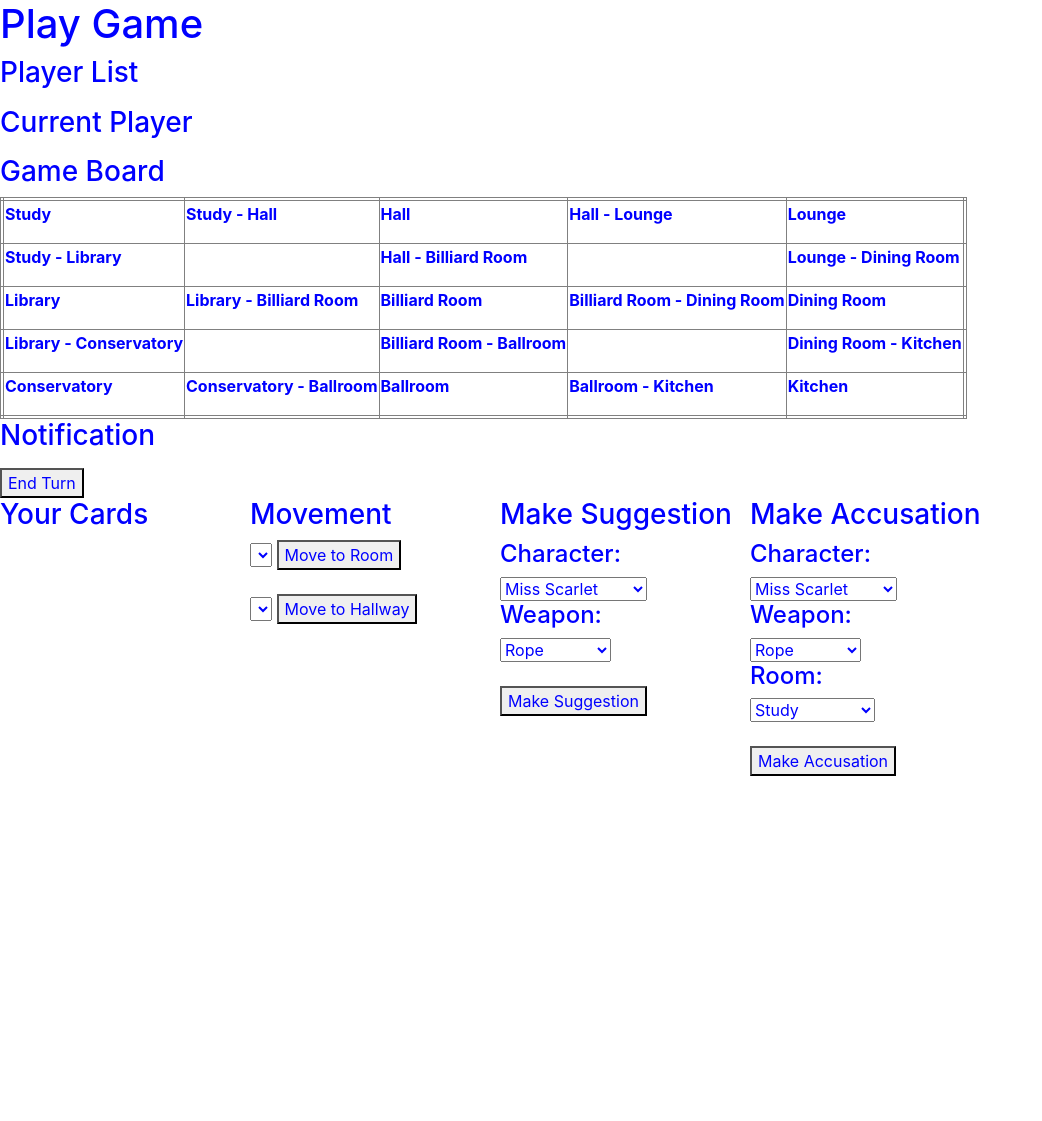
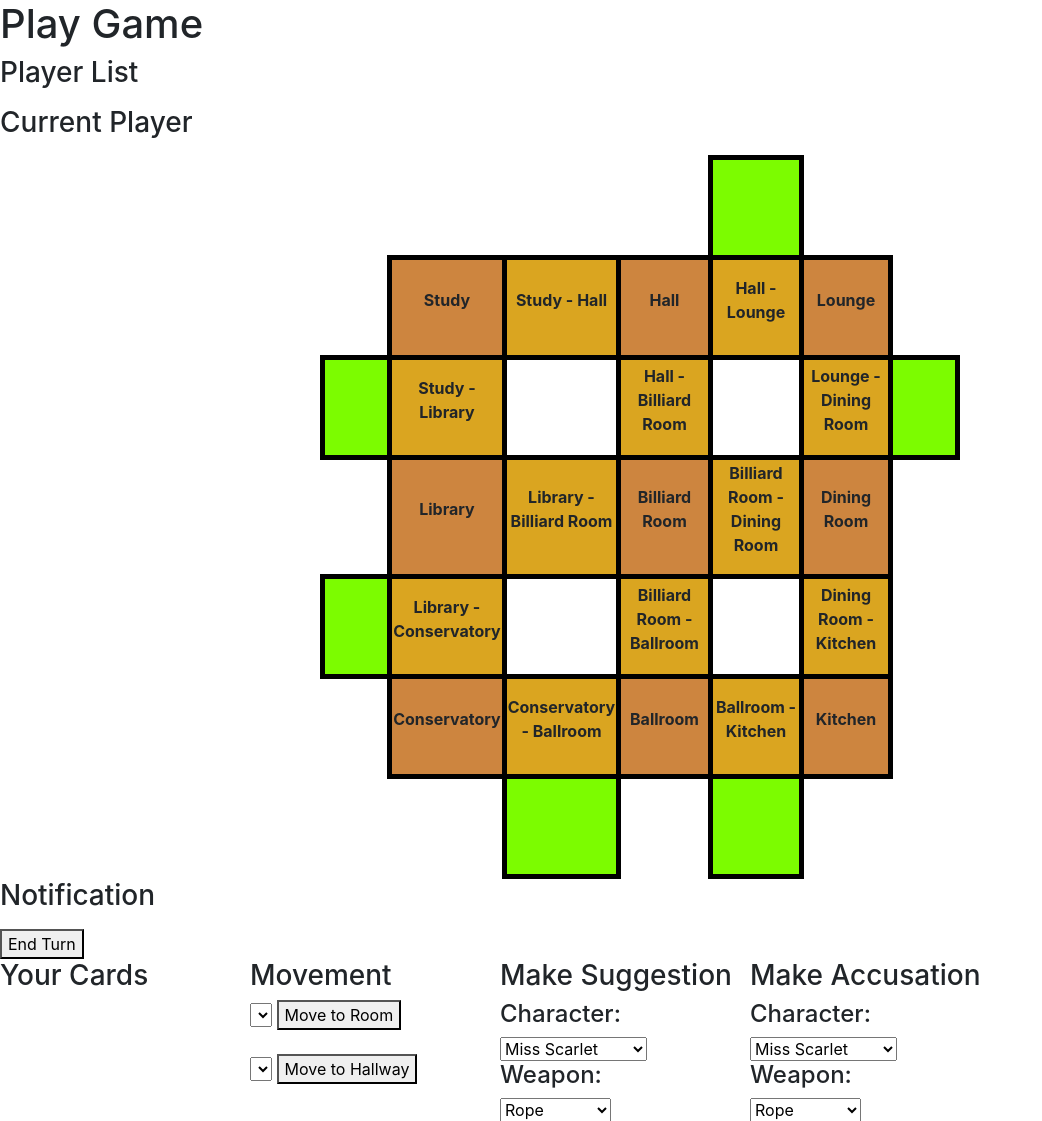
Before and after one commit to frodo-bot/Clue-Less, a Django app: template clueless/templates/play.html in a window 1280 px wide. Shown: the top 1121 px of the page, without its empty margins (0-1042 px from the left). Before the commit the page ends 776 px from the top, so only its background shows below. Run offline with Django 3.2, Linux system fonts and the light colour scheme; the template is opened without the code that fills it, so the values that code supplies are empty; the visitor is signed in with stand-in values (Sample User, id 1); some libraries are stand-ins or nearby versions.

Commit message:
some progress on board

```diff
--- a/clueless/static/style.css
+++ b/clueless/static/style.css
@@ -1 +1,29 @@
-* { color:blue; } /* test that CSS works */
+table td {
+  border: 5px solid black;
+  height: 100px;
+  width: 100px;
+}
+.board {
+  text-align: center;
+  vertical-align: center;
+  margin-left:25%;
+  margin-right:25%;
+}
+.room {
+  background: peru;
+}
+.hallway {
+  background: goldenrod;
+}
+.starting {
+  background: lawngreen;
+}
+.empty {
+  border: 0px;
+}
+
+/*TODO*/
+.options {
+  width: 100%;
+  overflow: hidden;
+}
--- a/clueless/templates/play.html
+++ b/clueless/templates/play.html
@@ -5,7 +5,7 @@
 
 {% block content %}
 {% if user.is_authenticated %}
-  <h1>Play Game</h1>
+  <h1 id="title">Play Game</h1>
 
   <h3>Player List</h3>
   <ul id="player-list"></ul>
@@ -13,137 +13,139 @@
   <h3>Current Player</h3>
   <p id="current-player"></p>
 
-  <h3>Game Board</h3>
-  <table border="1">
+  <!--h3>Game Board</h3-->
+  <div class="board">
+  <table id="board">
     <tbody>
       <tr>
-        <td></td>
-        <td></td>
-        <td></td>
-        <td></td>
-        <td id="scarlet-starting"></td>
-        <td></td>
-        <td></td>
+        <td class="empty"></td>
+        <td class="empty"></td>
+        <td class="empty"></td>
+        <td class="empty"></td>
+        <td id="scarlet-starting" class="starting"></td>
+        <td class="empty"></td>
+        <td class="empty"></td>
       </tr>
       <tr>
-        <td></td>
-        <td>
+        <td class="empty"></td>
+        <td class="room">
           <b>Study</b>
           <p id="study-players"></p>
         </td>
-        <td>
+        <td class="hallway">
           <b>Study - Hall</b>
           <p id="study-hall-players"></p>
         </td>
-        <td>
+        <td class="room">
           <b>Hall</b>
           <p id="hall-players"></p>
         </td>
-        <td>
+        <td class="hallway">
           <b>Hall - Lounge</b>
           <p id="hall-lounge-players"></p>
         </td>
-        <td>
+        <td class="room">
           <b>Lounge</b>
           <p id="lounge-players"></p>
         </td>
-        <td></td>
+        <td class="empty"></td>
       </tr>
       <tr>
-        <td id="plum-starting"></td>
-        <td>
+        <td id="plum-starting" class="starting"></td>
+        <td class="hallway">
             <b>Study - Library</b>
             <p id="study-library-players"></p>
         </td>
-        <td></td>
-        <td>
+        <td class="empty"></td>
+        <td class="hallway">
             <b>Hall - Billiard Room</b>
             <p id="hall-billiard-players"></p>
         </td>
-        <td></td>
-        <td>
+        <td class="empty"></td>
+        <td class="hallway">
             <b>Lounge - Dining Room</b>
             <p id="lounge-dining-players"></p>
         </td>
-        <td id="mustard-starting"></td>
+        <td id="mustard-starting" class="starting"></td>
       </tr>
       <tr>
-        <td></td>
-        <td>
+        <td class="empty"></td>
+        <td class="room">
             <b>Library</b>
             <p id="library-players"></p>
         </td>
-        <td>
+        <td class="hallway">
             <b>Library - Billiard Room</b>
             <p id="library-billiard-players"></p>
         </td>
-        <td>
+        <td class="room">
             <b>Billiard Room</b>
             <p id="billiard-players"></p>
         </td>
-        <td>
+        <td class="hallway">
             <b>Billiard Room - Dining Room</b>
             <p id="billiard-dining-players"></p>
         </td>
-        <td>
+        <td class="room">
             <b>Dining Room</b>
             <p id="dining-players"></p>
         </td>
-        <td></td>
+        <td class="empty"></td>
       </tr>
       <tr>
-        <td id="peacock-starting"></td>
-        <td>
+        <td id="peacock-starting" class="starting"></td>
+        <td class="hallway">
             <b>Library - Conservatory</b>
             <p id="library-conservatory-players"></p>
         </td>
-        <td></td>
-        <td>
+        <td class="empty"></td>
+        <td class="hallway">
             <b>Billiard Room - Ballroom</b>
             <p id="billiard-ballroom-players"></p>
         </td>
-        <td></td>
-        <td>
+        <td class="empty"></td>
+        <td class="hallway">
             <b>Dining Room - Kitchen</b>
             <p id="dining-kitchen-players"></p>
         </td>
-        <td></td>
+        <td class="empty"></td>
       </tr>
       <tr>
-        <td></td>
-        <td>
+        <td class="empty"></td>
+        <td class="room">
             <b>Conservatory</b>
             <p id="conservatory-players"></p>
         </td>
-        <td>
+        <td class="hallway">
             <b>Conservatory - Ballroom</b>
             <p id="conservatory-ballroom-players"></p>
         </td>
-        <td>
+        <td class="room">
             <b>Ballroom</b>
             <p id="ballroom-players"></p>
         </td>
-        <td>
+        <td class="hallway">
             <b>Ballroom - Kitchen</b>
             <p id="ballroom-kitchen-players"></p>
         </td>
-        <td>
+        <td class="room">
             <b>Kitchen</b>
             <p id="kitchen-players"></p>
         </td>
-        <td></td>
+        <td class="empty"></td>
       </tr>
       <tr>
-          <td></td>
-          <td></td>
-          <td id="green-starting"></td>
-          <td></td>
-          <td id="white-starting"></td>
-          <td></td>
-          <td></td>
+          <td class="empty"></td>
+          <td class="empty"></td>
+          <td id="green-starting" class="starting"></td>
+          <td class="empty"></td>
+          <td id="white-starting" class="starting"></td>
+          <td class="empty"></td>
+          <td class="empty"></td>
         </tr>
     </tbody>
   </table>
+  </div>
 
   <h3>Notification</h3>
   <p id="notification"></p>
```
